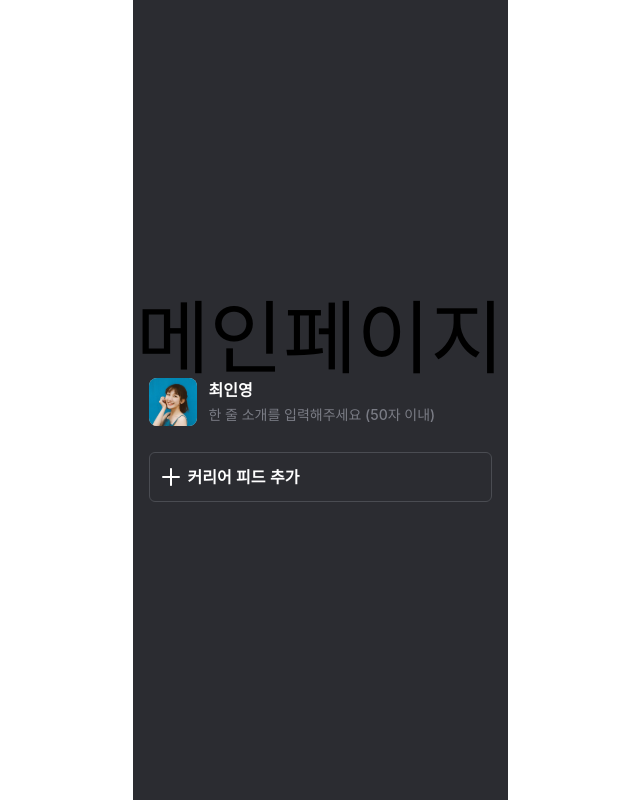
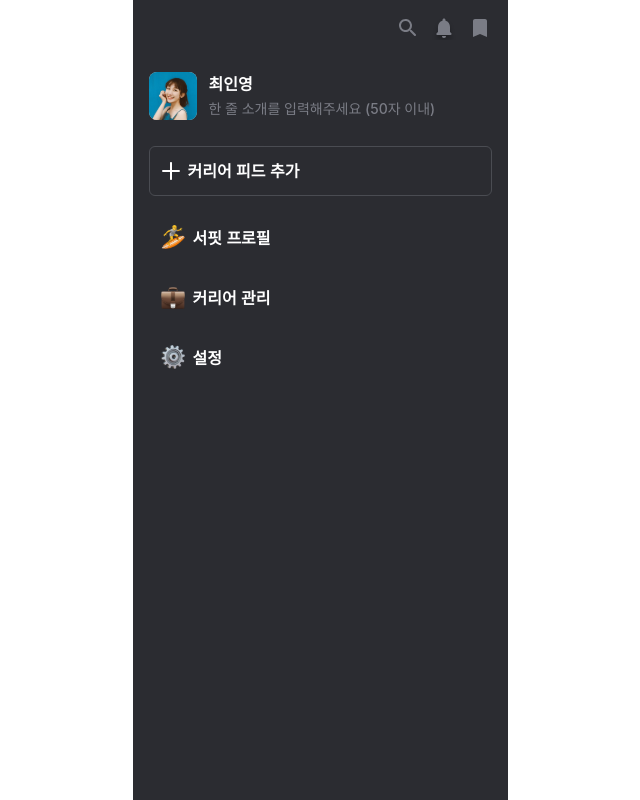
Before and after one commit to CDS-seminar-6/frontend, a React (Create React App) app: page / in a window 1280 px wide. Shown: the whole page, without its empty margins (320-960 px from the left). Built offline with nearby package versions, Linux system fonts and the light colour scheme; a web font is replaced by a local one.

Commit message:
feat: 프로필 페이지 컴포넌트 조합

```diff
--- a/src/pages/Profile.jsx
+++ b/src/pages/Profile.jsx
@@ -1,4 +1,5 @@
 import MenuList from 'components/common/MenuList';
+import AlarmBar from 'components/profile/AlarmBar';
 import ProfileContainer from 'components/profile/ProfileContainer';
 import React from 'react';
 import styled from 'styled-components';
@@ -6,8 +7,9 @@ import { theme } from 'styles/theme';
 function Profile() {
   return (
     <StyledRoot>
-      <p>메인페이지</p>
+      <AlarmBar />
       <ProfileContainer />
+      <MenuList />
     </StyledRoot>
   );
 }
@@ -17,9 +19,7 @@ export default Profile;
 const StyledRoot = styled.main`
   display: flex;
   flex-direction: column;
-  justify-content: center;
   align-items: center;
-  font-size: 8rem;
   width: 100%;
   height: 100%;
   background-color: ${theme.colors.surfit_black_2};
--- a/src/pages/SurfitProfile.jsx
+++ b/src/pages/SurfitProfile.jsx
@@ -1,15 +1,8 @@
-import DropDown from 'components/surfitProfile/DropDown';
 import React from 'react';
 import styled from 'styled-components';
 import { theme } from 'styles/theme';
 function SurfitProfile() {
-  return (
-    <StyledRoot>
-      서핏프로필
-      <DropDown />
-    </StyledRoot>
-  );
-
+  return <StyledRoot>서핏프로필</StyledRoot>;
 }
 
 export default SurfitProfile;
```
